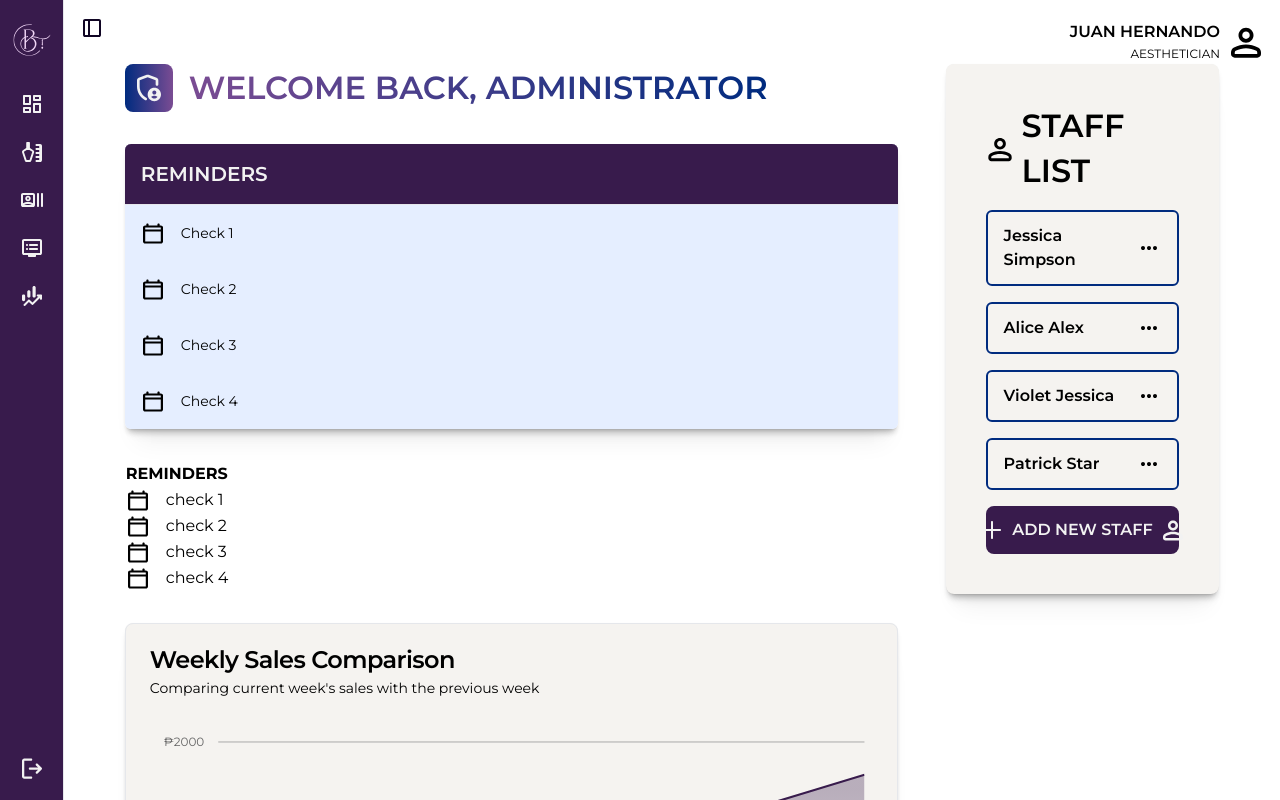
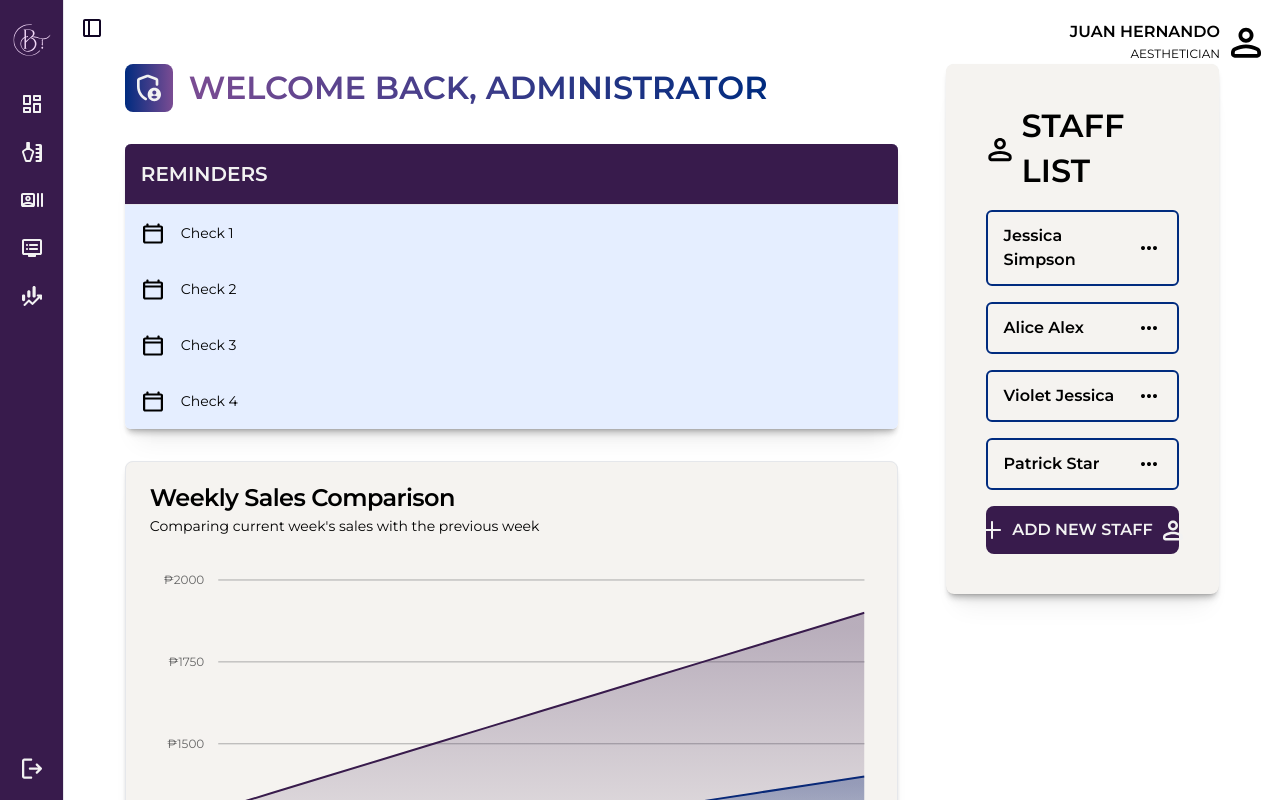
Before and after one commit to SoftwareEnginneringBeautox/testRepository, a React (Vite) app in the folder client/: page /AdminDashboard in a window 1280 px wide. Shown: the top 800 px of the page. Built offline with nearby package versions, Linux system fonts and the light colour scheme.

Commit message:
Implemented Input flexbox container

```diff
--- a/client/src/components/ui/Input.jsx
+++ b/client/src/components/ui/Input.jsx
@@ -7,7 +7,7 @@ const InputContainer = React.forwardRef(
     return (
       <div
         type={type}
-        className={cn("flex gap-2", className)}
+        className={cn("flex flex-col gap-2", className)}
         ref={ref}
         {...props}
       />
@@ -43,4 +43,4 @@ const InputLabel = React.forwardRef(({ className, type, ...props }, ref) => {
 });
 InputLabel.displayName = "InputLabel";
 
-export { Input, InputLabel };
+export { InputContainer, Input, InputLabel };
--- a/client/src/pages/AdminDashboard.jsx
+++ b/client/src/pages/AdminDashboard.jsx
@@ -190,39 +190,7 @@ function AdministratorDashboard() {
             </TableRow>
           </TableBody>
         </Table>
-        <table className="PRISM-table">
-          <thead>
-            <tr className="text-left">
-              <th>REMINDERS</th>
-            </tr>
-          </thead>
-          <tbody>
-            <tr>
-              <td className="flex items-start gap-4">
-                <CalendarIcon />
-                check 1
-              </td>
-            </tr>
-            <tr>
-              <td className="flex items-start gap-4">
-                <CalendarIcon />
-                check 2
-              </td>
-            </tr>
-            <tr>
-              <td className="flex items-start gap-4">
-                <CalendarIcon />
-                check 3
-              </td>
-            </tr>
-            <tr>
-              <td className="flex items-start gap-4">
-                <CalendarIcon />
-                check 4
-              </td>
-            </tr>
-          </tbody>
-        </table>
+
         <SalesChart />
         <br />
       </div>
--- a/client/src/pages/AdministratorServices.jsx
+++ b/client/src/pages/AdministratorServices.jsx
@@ -21,6 +21,8 @@ import {
 } from "@/components/ui/DropdownMenu";
 
 import { Button } from "@/components/ui/Button";
+
+import { InputContainer, InputLabel, Input } from "@/components/ui/Input";
 
 import ChevronLeftIcon from "../assets/icons/ChevronLeftIcon";
 import PlusIcon from "../assets/icons/PlusIcon";
@@ -100,6 +102,10 @@ function AdministratorServices() {
           <PackageIcon />
         </Button>
       </div>
+      <InputContainer>
+        <InputLabel>Hi</InputLabel>
+        <Input />
+      </InputContainer>
     </div>
   );
 }
--- a/client/src/pages/StaffDashboard.jsx
+++ b/client/src/pages/StaffDashboard.jsx
@@ -254,7 +254,7 @@ function StaffDashboard() {
         </Table>
         <br />
       </div>
-      <Input />
+      {/* <Input /> */}
     </div>
   );
 }
```
